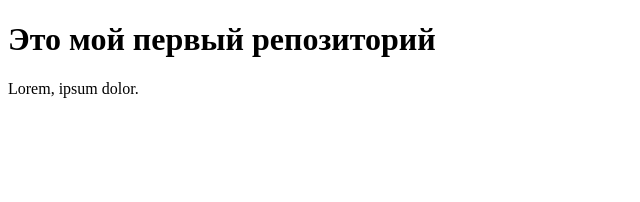
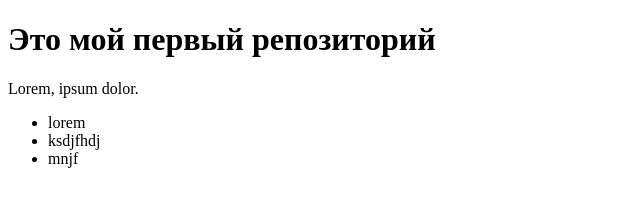
Before and after one commit to Olgafomitcheva/ski-school-fomitcheva2.0, a plain HTML site: page index.html in a window 1280 px wide. Shown: the whole page, without its empty margins (0-640 px from the left). Drawn offline with Linux system fonts and the light colour scheme.

Commit message:
неужели получиться

```diff
--- a/index.html
+++ b/index.html
@@ -9,5 +9,10 @@
 <body>
     <h1>Это мой первый репозиторий</h1>
     <p>Lorem, ipsum dolor.</p>
+    <ul>
+        <li>lorem</li>
+        <li>ksdjfhdj</li>
+        <li>mnjf</li>
+    </ul>
 </body>
 </html>
```
Also changed, not shown: contacts.html (added, +12 -0 lines).
